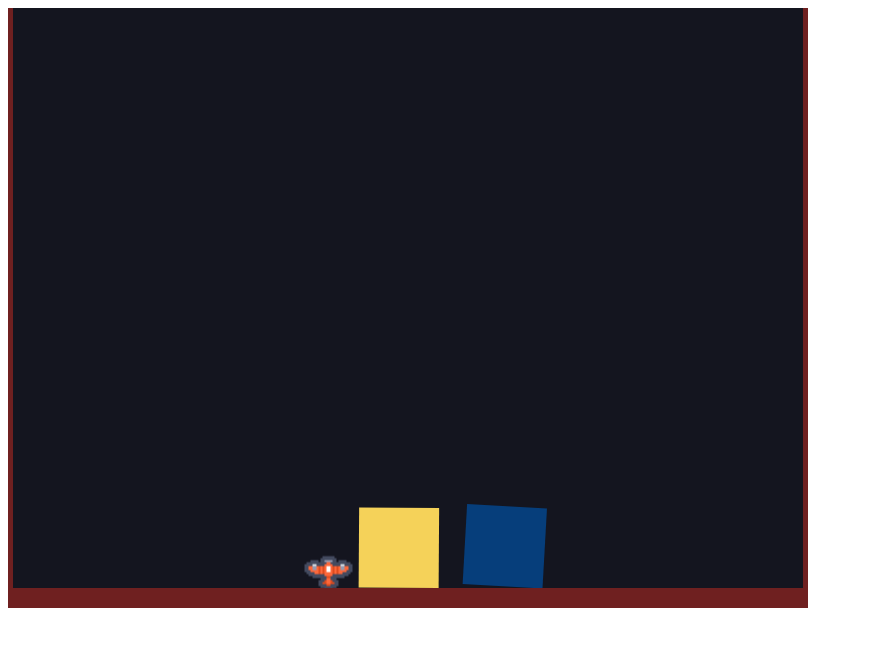
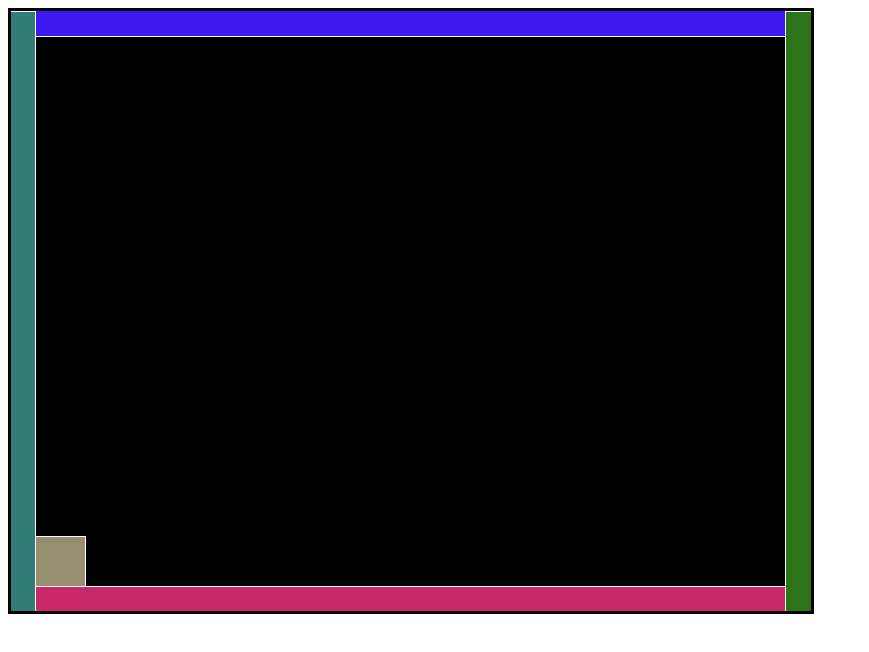
Before and after one commit to ramses2099/matterjsexamples, a website: page index.html in a window 1280 px wide. Shown: the whole page, without its empty margins (0-869 px from the left). Drawn offline with Linux system fonts and the light colour scheme; animation ran at ten frames a second.

Commit message:
draw shape with pixijs and matterjs

```diff
--- a/index.html
+++ b/index.html
@@ -8,9 +8,8 @@
     <link rel="stylesheet" href="style.css">
 </head>
 <body>
-    <!--<canvas id="canva1"></canvas>-->
-    <div id="divcanva"></div>
     <script src="./js/matter.min.js"></script>
+    <script src="./js/pixi.min.js"></script>
     <script type="module" src="./index.js"></script>
 </body>
 </html>
--- a/index.js
+++ b/index.js
@@ -1,175 +1,78 @@
-const canvas = document.getElementById('divcanva');
+/*-----------------------------------------------------------------------------------
+PIXI JS
+-------------------------------------------------------------------------------------*/
 
-/*--------------------------------------------------------
-Matter js
-----------------------------------------------------------*/
+const app = new PIXI.Application({ width: 800, height: 600 });
 
-const { Engine, Render, World, Runner, Body, Bodies, Composite, Mouse, MouseConstraint, Events} = Matter;
+document.body.appendChild(app.view);
 
-//engine
-const engine = Engine.create();
-// create world
-const world = engine.world;
+/*-----------------------------------------------------------------------------------
+MATTER JS
+-------------------------------------------------------------------------------------*/
 
+const { Body, Engine, Bodies, Collision, World, Runner } = Matter;
 
-//render
-const render = Render.create({
-    element: canvas,
-    engine: engine,
-    options:{
-        width: 800,
-        height: 600
-    }
-});
+//create engine matter js
+let engine = Engine.create();
 
+//create world
+let world = engine.world;
 
-const sprite = {
-    texture:'images/ship_0009.png',
-    xScale: 2,
-    yScale: 2,
-    xOffset: 0,
-    yOffset: 0
-}
+//create runner
+let runner = Runner.create()
+Runner.run(runner, engine);
 
-
-//
-render.options.wireframes = false;
-
-
-/*--------------------------------------------------------
-Mouse
-----------------------------------------------------------*/
-const mouse = Mouse.create(render.canvas);
-const mouseContraint = MouseConstraint.create(engine,{
-    mouse:mouse,
-    constraint:{
-        render: {visible:false}
-    }
-});
-render.mouse = mouse;
-
-
-/*--------------------------------------------------------
-Keyboard
-----------------------------------------------------------*/
-const keyHandlers = {
-    ArrowUp:() => {
-        Body.setVelocity(player.body,{
-            x: player.body.velocity.x,
-            y: (player.yVel + player.speed) * -1
-        })
-    },
-    ArrowDown:() => {
-        Body.setVelocity(player.body,{
-            x: player.body.velocity.x,
-            y: (player.yVel + player.speed) * -1
-        })
-    },
-    ArrowRight:() => {
-        Body.setVelocity(player.body,{
-            x: (player.yVel + player.speed),
-            y:  player.body.velocity.y
-        })
-    },
-    ArrowLeft:() => {
-        Body.setVelocity(player.body,{
-            x: (player.yVel + player.speed) * -1,
-            y:  player.body.velocity.y
-        })
-    },
-};
-
-const keysDown = new Set();
-document.addEventListener("keydown", function(event){
-    keysDown.add(event.code);
-});
-
-document.addEventListener("keyup", function(event){
-    keysDown.delete(event.code);
-});
-
-Events.on(engine, "beforeUpdate", function(event){
-    //keyboard event
-    [...keysDown].forEach(k=>{
-        keyHandlers[k]?.();
-    });
-
-
-});
-
-/*--------------------------------------------------------
-Bodies
-----------------------------------------------------------*/
-
-
-// create two boxes and a ground
-var boxA = Bodies.rectangle(400, 200, 80, 80);
-var boxB = Bodies.rectangle(450, 50, 80, 80);
-
-var bodyPlayer = Bodies.rectangle(350, 50, 32, 32 ,{
-    inertia: Infinity,
-    friction: 0.1,
-    ignoreGravity: true,
-    render:{
-        sprite: sprite
-    }
-});
-
-var ground = Bodies.rectangle(400, 610, 810, 60, { isStatic: true, render: { fillStyle: '#6F2020' }});
-var left = Bodies.rectangle(0, 0, 10, 2000, { isStatic: true, render: { fillStyle: '#6F2020' }});
-var right = Bodies.rectangle(800, 0, 10, 2000, { isStatic: true, render: { fillStyle: '#6F2020' }});
-
-//Array
-let bodies = new Array();
-
-
-
-
-/*--------------------------------------------------------
-Class
-----------------------------------------------------------*/
 
 class MatterBody{
     constructor(body){
         this.body = body;
         this.dead = false;
-        this.xVel = 0;
-        this.yVel = 0;
-        this.speed = 5;
+        this.graphics = new PIXI.Graphics();
+        this.lineColor ='0xffffff';
+        this.fillColor =  "0x" + "000000".replace(/0/g,function(){return (~~(Math.random()*16)).toString(16);});
 
+        //add to pixi js
+        app.stage.addChild(this.graphics);
+
+        //add matter world
         World.add(world, this.body);
+    }
+
+    draw(){
+        this.graphics.clear();
+        // draw a shape
+        this.graphics.beginFill(this.fillColor);
+        this.graphics.lineStyle(1, this.lineColor, 1);
+
+        this.graphics.moveTo(this.body.vertices[0].x, this.body.vertices[0].y);
+        for (let i = 0; i < this.body.vertices.length; i+=1) {
+            this.graphics.lineTo(this.body.vertices[i].x, this.body.vertices[i].y);
+        }
+        this.graphics.lineTo(this.body.vertices[0].x, this.body.vertices[0].y);
+
+        this.graphics.closePath();
+        this.graphics.endFill();
 
     }
+
 }
 
-const player = new MatterBody(bodyPlayer);
+let bodies = [];
 
-bodies.push(player);
+bodies.push(new MatterBody(new Bodies.rectangle(400, 0, 800, 50,{ isStatic:true })));
+bodies.push(new MatterBody(new Bodies.rectangle(400, 600, 800, 50,{ isStatic:true })));
+bodies.push(new MatterBody(new Bodies.rectangle(800, 300, 50, 600,{ isStatic:true })));
+bodies.push(new MatterBody(new Bodies.rectangle(0, 300, 50, 600,{ isStatic:true })));
 
-bodies.push(...[boxA, boxB, ground, left, right, mouseContraint]);
-
-// add all of the bodies to the world
-Composite.add(world, bodies);
+bodies.push(new MatterBody(new Bodies.rectangle(50, 50, 50, 50,{ isStatic:false })));
 
 
 
-// run the renderer
-Render.run(render);
+//loop
+app.ticker.add((delta) => {
 
-// create runner
-var runner = Runner.create({
-    delta: 1000 / 60,
-    isFixed: false,
-    enabled: true
+    bodies.forEach(body => {
+        body.draw();
+    });
+
 });
-
-//update
-Events.on(runner,'tick',function(event){
-    let {delta} = event.source;
-    //console.log(delta);
-});
-
-
-
-// run the engine
-Runner.run(runner, engine);
--- a/style.css
+++ b/style.css
@@ -1,6 +1,6 @@
-#canva1{
+canvas{
     position: absolute;
     border: 3px solid #000000;
     width: 800px;
-    height: 500px;
+    height: 600px;
 }
```
